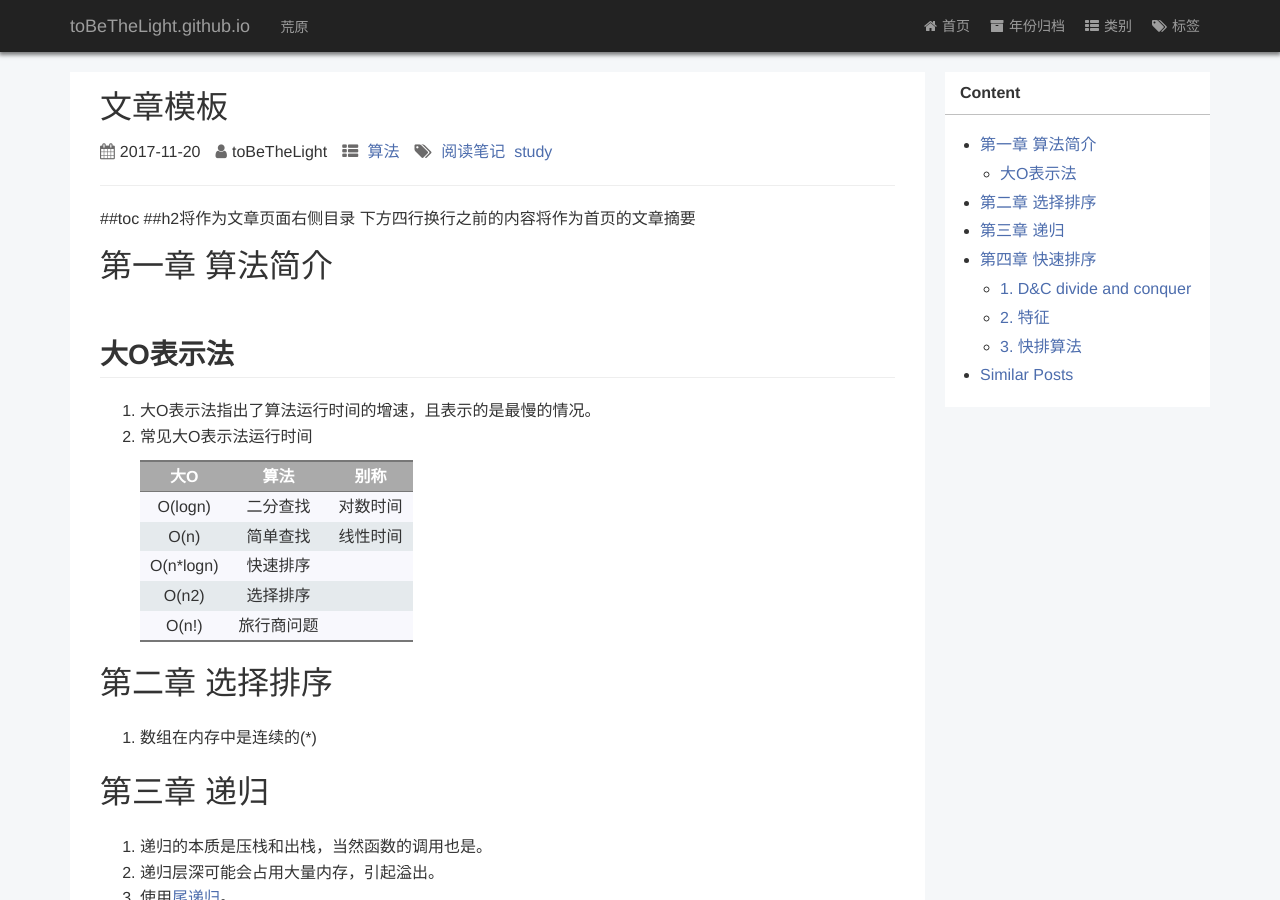
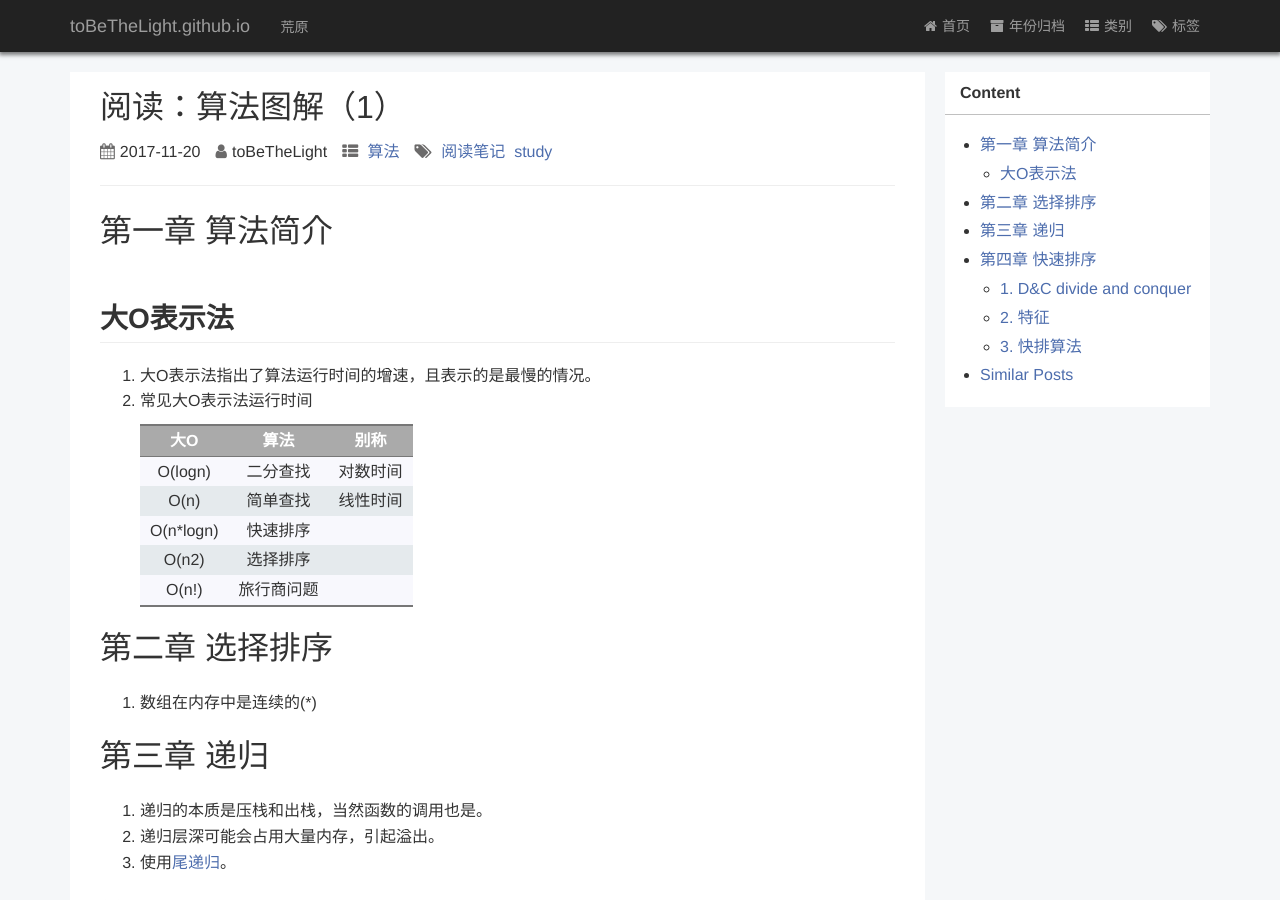
Before and after one commit to toBeTheLight/toBeTheLight.github.io, a Jekyll site: the page built from _posts/2017-11-20-算法图解 1.md, in a window 1280 px wide and 900 px high. Built offline with Jekyll 4.4.1, drawn with Linux system fonts in a browser that asks for light colours; a style sheet for code colours, icons or effects is not loaded.

Commit message:
fix:title

```diff
--- a/_posts/2017-11-20-算法图解 1.md
+++ b/_posts/2017-11-20-算法图解 1.md
@@ -1,6 +1,6 @@
 ---
 layout: post
-title:  "文章模板"
+title:  "阅读：算法图解（1）"
 categories: 算法
 tags:  阅读笔记 study
 author: toBeTheLight
@@ -8,9 +8,6 @@ author: toBeTheLight
 
 * content
 {:toc}
-##toc
-##h2将作为文章页面右侧目录
-下方四行换行之前的内容将作为首页的文章摘要
 
 
 
```
